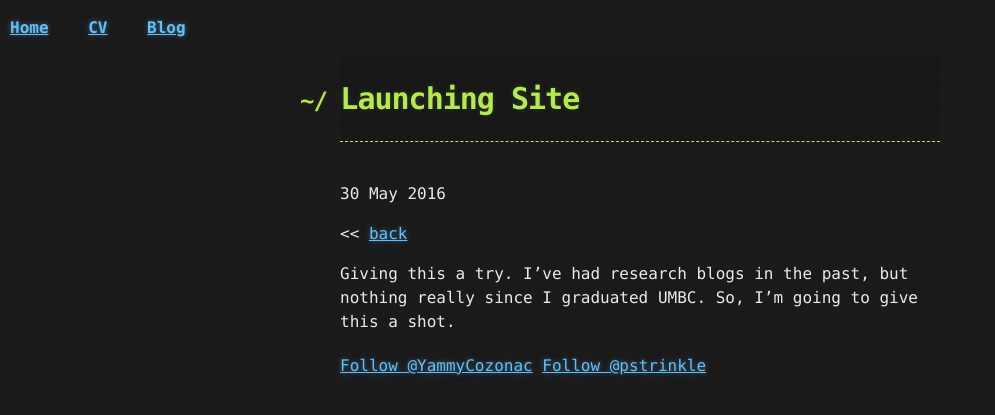
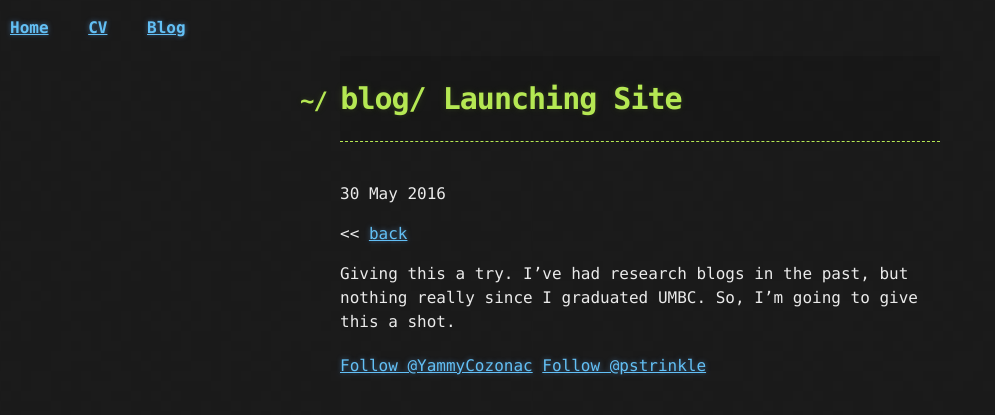
Before and after one commit to pstrinkle/pstrinkle.github.io, a Jekyll site: the page built from _posts/2016-05-30-site-launched.md, in a window 1280 px wide. Shown: the top 415 px of the page, without its empty margins (0-995 px from the left). Built offline with Jekyll 4.4.1, drawn with Linux system fonts in a browser that asks for light colours; comment, search, counter and statistics services are not loaded.

Commit message:
Update post.html

```diff
--- a/_layouts/post.html
+++ b/_layouts/post.html
@@ -2,7 +2,7 @@
 layout: default
 ---
 <header>
-  <h1>{{ page.title }}</h1>
+  <h1>blog/ {{ page.title }}</h1>
 </header>
 
 <p class="meta">{{ page.date | date_to_string }}</p>
```
